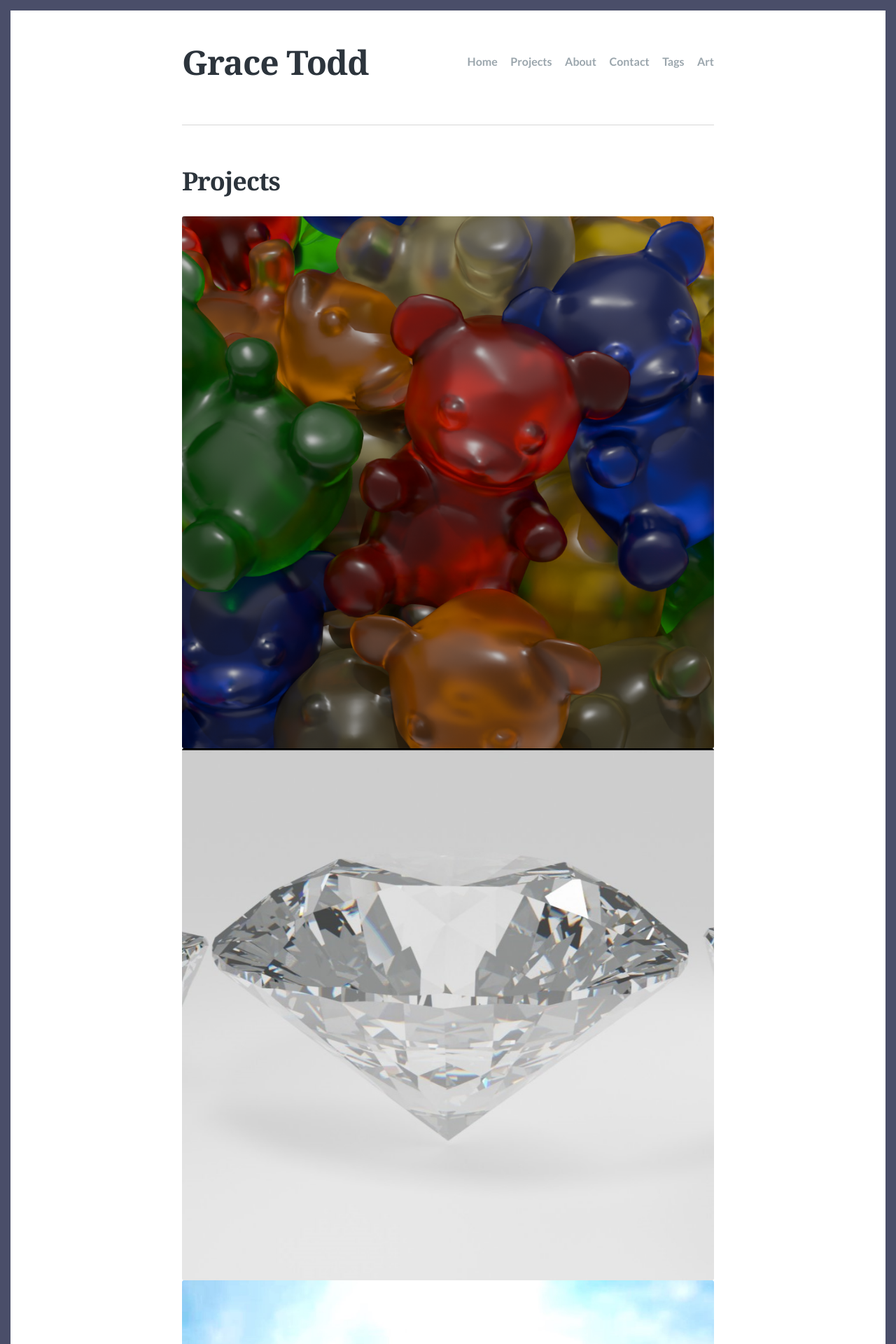
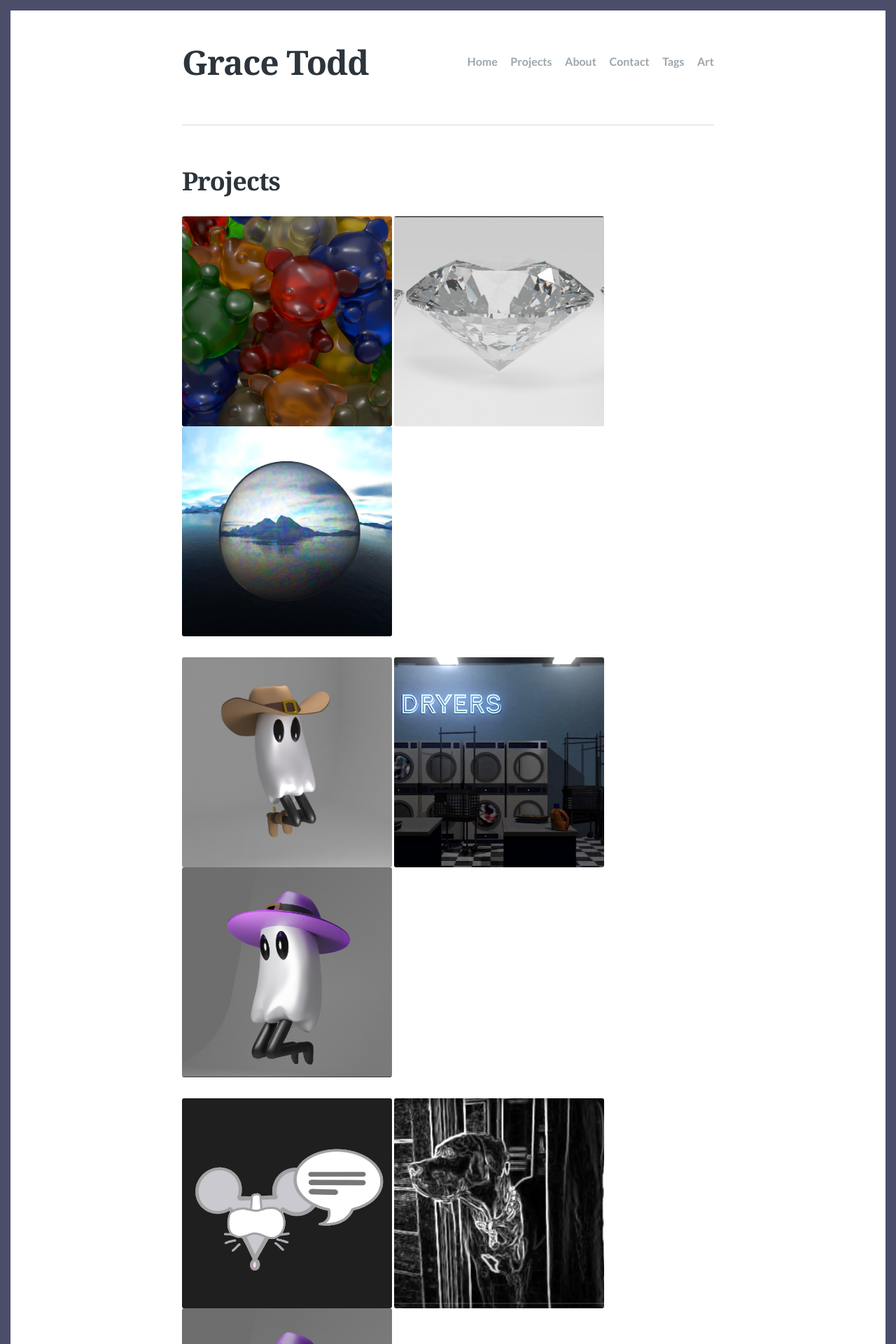
Before and after one commit to toddgr/toddgr.github.io, a Jekyll site: the page built from projects.md, in a window 1280 px wide. Shown: the top 1920 px of the page at 70% size. Built offline with Jekyll 4.4.1, drawn with Linux system fonts in a browser that asks for light colours.

Commit message:
project page test

```diff
--- a/projects.md
+++ b/projects.md
@@ -5,14 +5,14 @@
 feature_image:
 ---
 
-[![Gummy Bears](images/gummy_bears_cropped.png)](https://example.com/page1)
-[![Diamonds](images/diamond_cropped.jpg)](https://example.com/page2)
-[![Soap Bubble](images/soap_bubble_cropped.JPG)](https://example.com/page5)
+[<img src="images/gummy_bears_cropped.png" width="300" height="300">](https://example.com/page1)
+[<img src="images/diamond_cropped.jpg" width="300" height="300">](https://example.com/page2)
+[<img src="images/soap_bubble_cropped.JPG" width="300" height="300">](https://example.com/page3)
 
-[![ChatImproVR](images/mikey_cropped.JPG)](https://example.com/page3)
-[![Painterly Rendering](images/painterly_rendering_cropped.JPG)](https://example.com/page4)
-[![Image 6](image6.jpg)](https://example.com/page6)
+[<img src="images/cowboy_cropped.JPG" width="300" height="300">](https://example.com/page4)
+[<img src="images/dryers_cropped.JPG" width="300" height="300">](https://example.com/page5)
+[<img src="images/witch_ghost_cropped.png" width="300" height="300">](https://example.com/page6)
 
-[![Image 7](image7.jpg)](https://example.com/page7)
-[![Image 8](image8.jpg)](https://example.com/page8)
-[![Image 9](image9.jpg)](https://example.com/page9)
+[<img src="images/mikey_cropped.JPG" width="300" height="300">](https://example.com/page7)
+[<img src="images/painterly_rendering_cropped.JPG" width="300" height="300">](https://example.com/page8)
+[<img src="images/witch_ghost_cropped.png" width="300" height="300">](https://example.com/page9)
```
Also changed, not shown: images/cowboy_cropped.jpg (added), images/dryers_cropped.JPG (added), images/witch_ghost_cropped.png (added), 1 other file.
